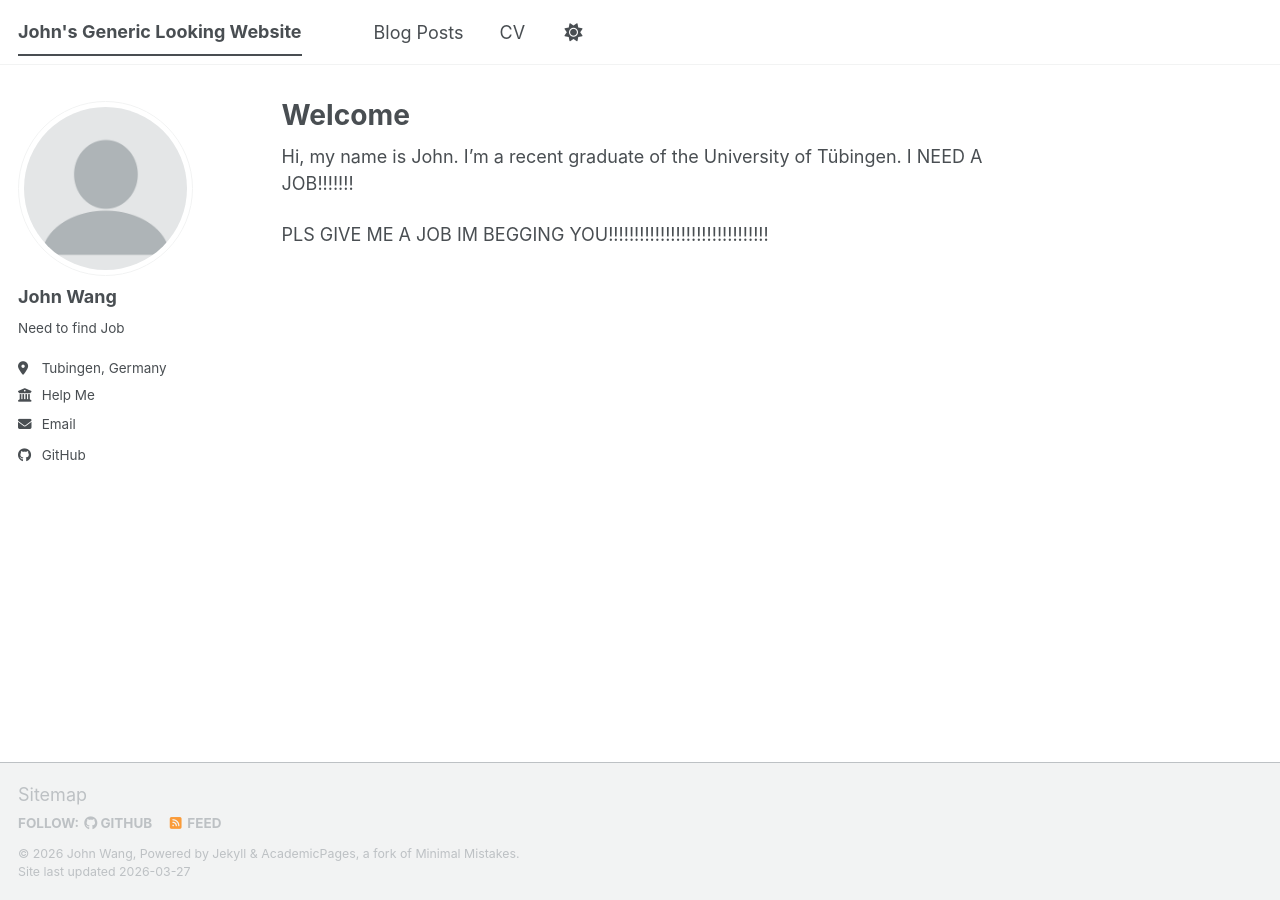
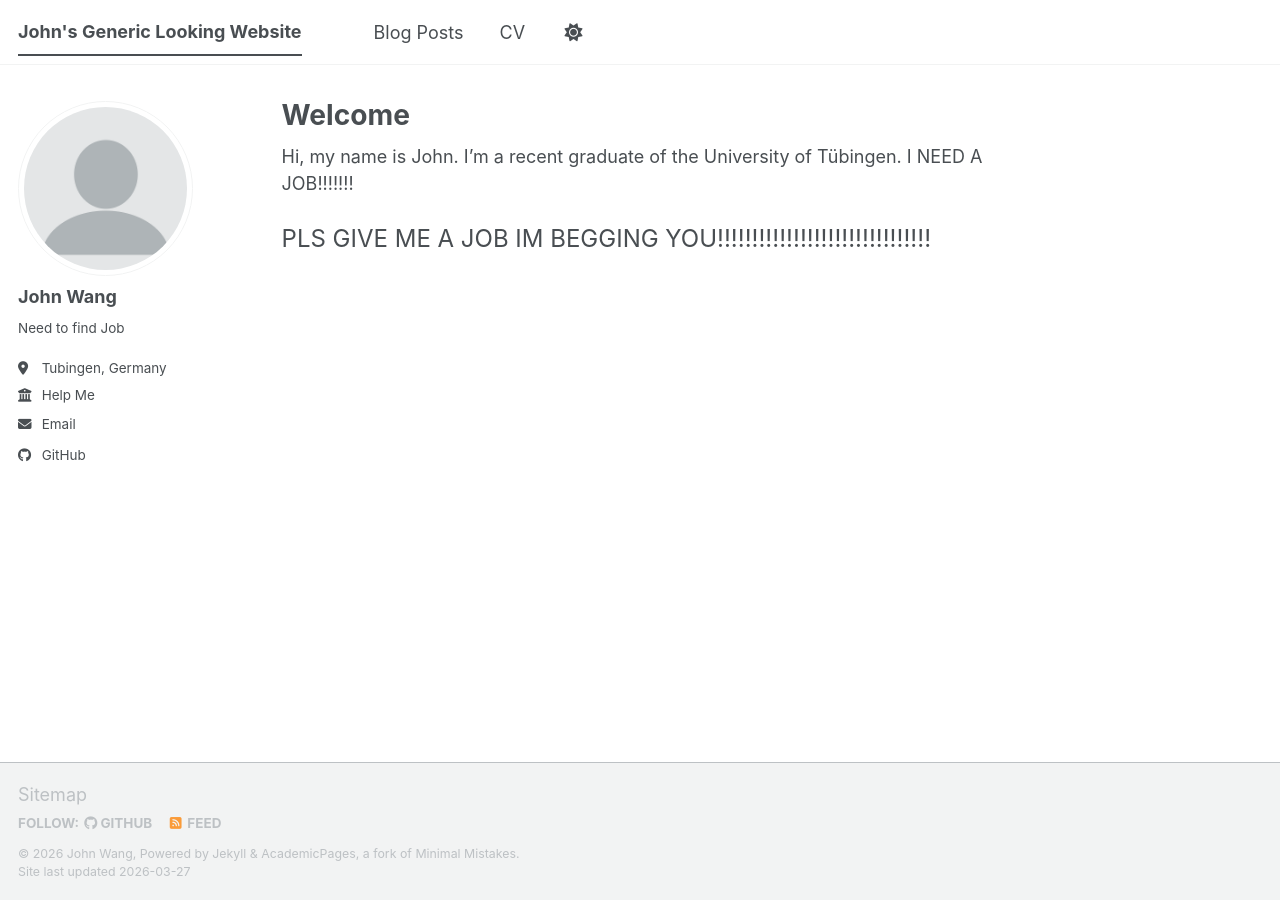
Before and after one commit to jzw2/jzw2.github.io, a Jekyll site: the page built from _pages/about.md, in a window 1280 px wide. Built offline with Jekyll 4.4.1, drawn with Linux system fonts in a browser that asks for light colours; a script bundle is joined from its source files by our own code; library files that are not in the unit come from our copies.

Commit message:
Update about

```diff
--- a/_pages/about.md
+++ b/_pages/about.md
@@ -9,4 +9,10 @@
 
 Hi, my name is John. I'm a recent graduate of the University of Tübingen. I NEED A JOB!!!!!!!
 
+<font size="5">
+
+
 PLS GIVE ME A JOB IM BEGGING YOU!!!!!!!!!!!!!!!!!!!!!!!!!!!!!!!
+
+
+</font>
```
